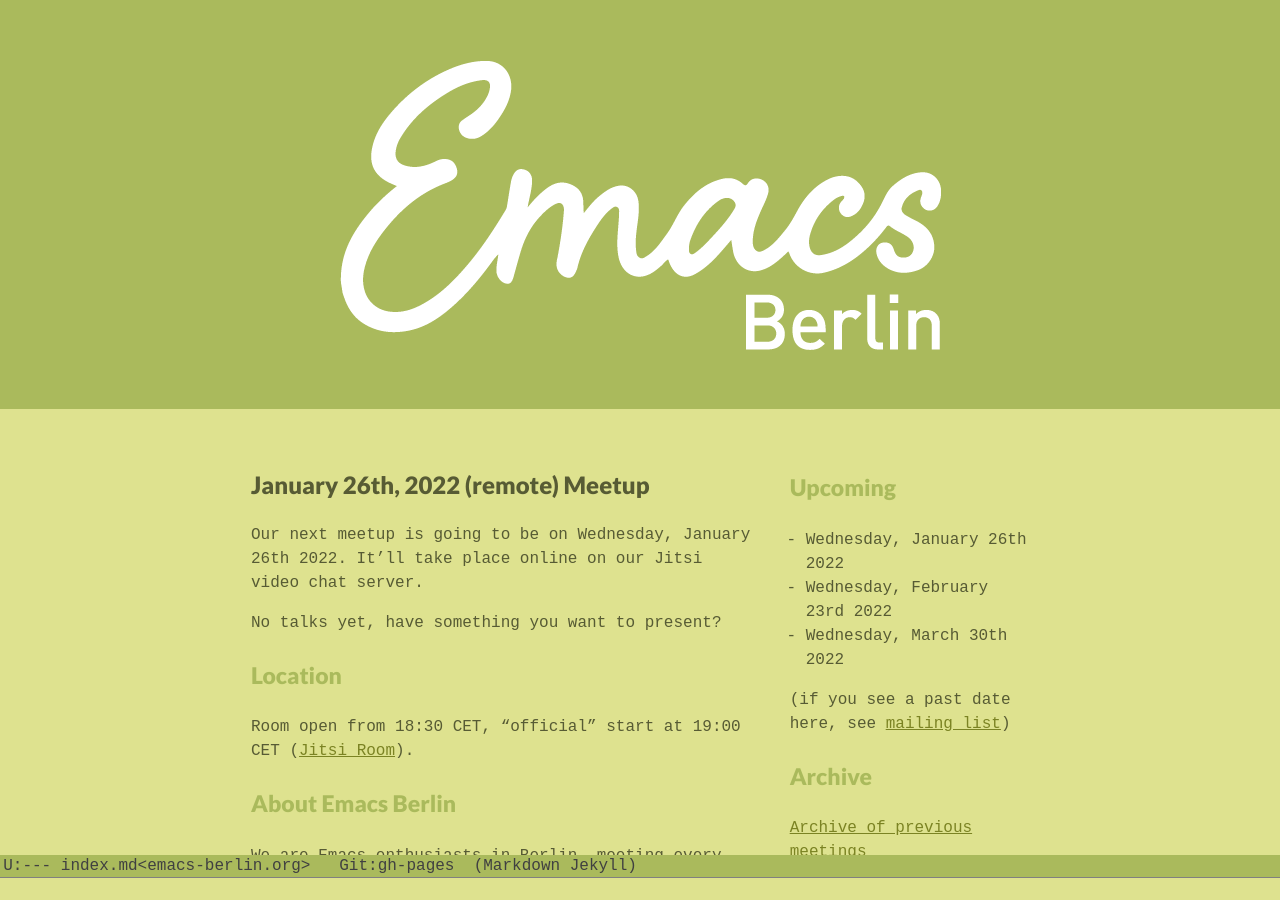
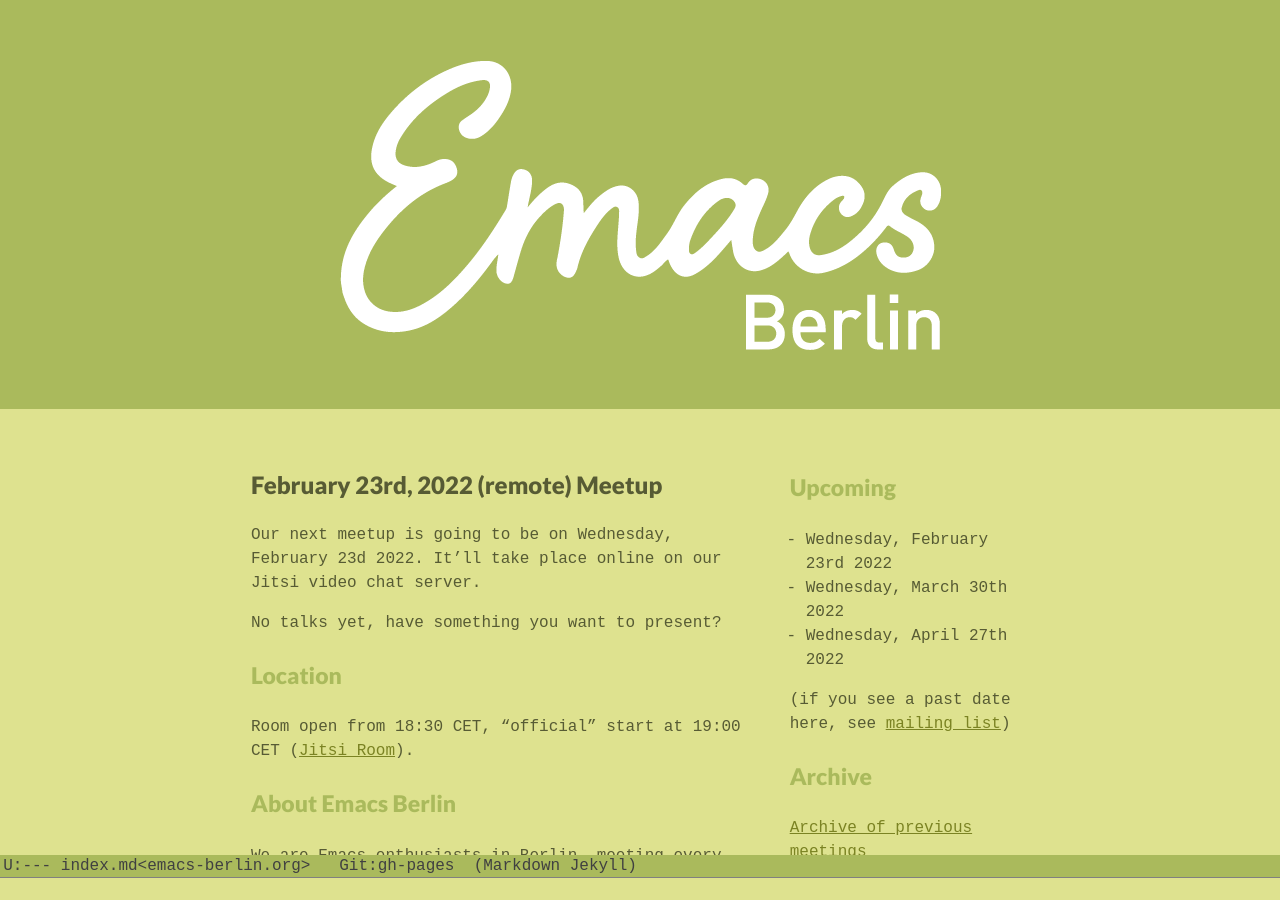
Before and after one commit to emacs-berlin/emacs-berlin.org, a Jekyll site: the page built from index.md, in a window 1280 px wide and 900 px high. Built offline with Jekyll 4.4.1, drawn with Linux system fonts in a browser that asks for light colours.

Commit message:
February 2022

```diff
--- a/index.md
+++ b/index.md
@@ -13,9 +13,9 @@
 
 <section id="below-fold"><div class="row"><div class="medium-8 columns">
 
-# January 26th, 2022 (remote) Meetup
+# February 23rd, 2022 (remote) Meetup
 
-Our next meetup is going to be on Wednesday, January 26th 2022. It'll
+Our next meetup is going to be on Wednesday, February 23d 2022. It'll
 take place online on our Jitsi video chat server.
 
 No talks yet, have something you want to present?
@@ -24,7 +24,7 @@
 ### Location
 
 Room open from 18:30 CET, "official" start at 19:00 CET ([Jitsi
-Room](https://jitsi.emacs-berlin.org/january-2022)).
+Room](https://jitsi.emacs-berlin.org/february-2022)).
 
 ### About Emacs Berlin
 
@@ -51,12 +51,11 @@
 <div class="medium-4 columns">
 ### Upcoming
 
-* Wednesday, January 26th 2022
 * Wednesday, February 23rd 2022
 * Wednesday, March 30th 2022
+* Wednesday, April 27th 2022
 
 <!--
-* Wednesday, April 27th 2022
 * Wednesday, May 25th 2022
 * Wednesday, June 29th 2022
 * Wednesday, July 27th 2022
```
